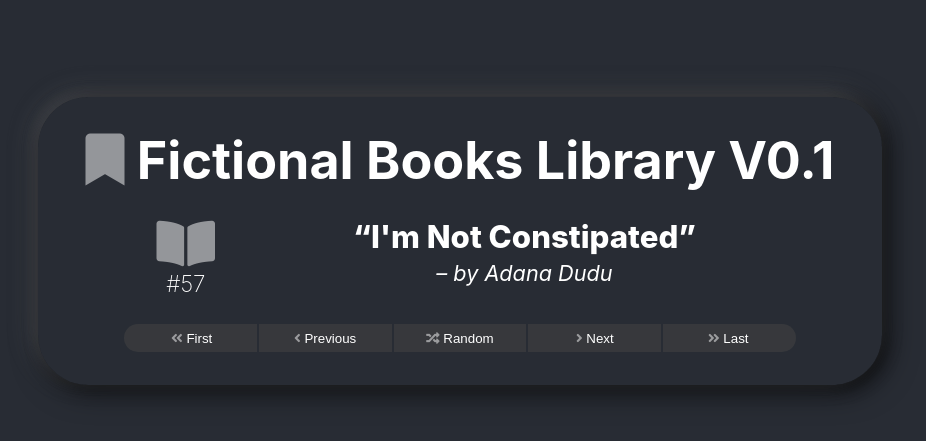
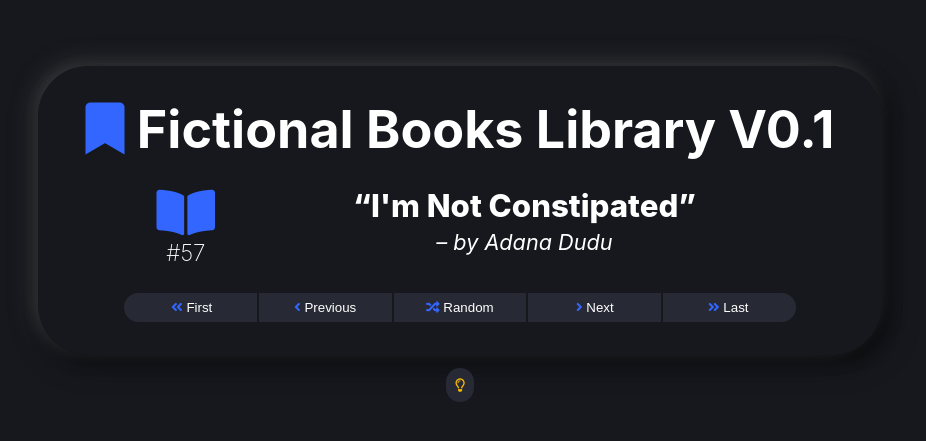
Before and after one commit to thebigdavec/fictional-books-library, a React (Create React App) app: page / in a window 1280 px wide. Shown: the part 159-600 px from the top of the page, without its empty margins (180-1106 px from the left). Built offline with nearby package versions, Linux system fonts and the light colour scheme.

Commit message:
add base / accent colour and toggle switch for light/dark modes

```diff
--- a/src/App.css
+++ b/src/App.css
@@ -1,6 +1,18 @@
+:root {
+    --main-clr-h: 225deg;
+    --background-clr-dark: hsl(var(--main-clr-h), 15%, 10%);
+    --background-clr: hsl(var(--main-clr-h), 15%, 18%);
+    --background-clr-light: hsl(var(--main-clr-h), 15%, 32%);
+    --accent-clr-dark: hsl(var(--main-clr-h),100%,20%);
+    --accent-clr: hsl(var(--main-clr-h), 100%, 50%);
+    --accent-clr-light: hsl(var(--main-clr-h), 100%, 60%);
+}
+
+
 .App {
     text-align: center;
-    background-color: #282c34;
+    background-color: var(--background-clr-dark);
+    /* background-color: #282c34; */
     min-height: 100vh;
     display: flex;
     flex-direction: column;
@@ -8,6 +20,10 @@
     justify-content: center;
     font-size: calc(10px + 2vmin);
     color: white;
+}
+
+.lightmode {
+    filter: invert(1) hue-rotate(180deg);
 }
 
 .book-title {
@@ -25,7 +41,7 @@
 
 .fa,
 .fas {
-    opacity: .5;
+    color: var(--accent-clr-light);
 }
 
 .book-number {
@@ -56,7 +72,7 @@ cite::before {
 
 button {
     color: white;
-    background: #4448;
+    background-color: var(--background-clr);
     padding: .5em 1.5em;
     border: none;
     outline: none;
@@ -64,18 +80,19 @@ button {
     transition: background-color 250ms ease-out;
 }
 
-button:first-of-type {
+.button-panel button:first-of-type {
     border-radius: 2em 0 0 2em;
     padding-left: 1.7em;
 }
 
-button:last-of-type {
+.button-panel button:last-of-type {
     border-radius: 0 2em 2em 0;
     padding-right: 1.7em;
 }
 
+
 button:hover {
-    background-color: grey;
+    background-color: var(--background-clr-light);
 }
 
 button:focus,
@@ -84,9 +101,16 @@ button:active {
 }
 
 button[disabled] {
-    background-color: #282c34;
-    color: #999;
+    background-color: var(--background-clr-dark);
+    color: #9998;
     box-shadow: none;
+}
+
+.button-round {
+    color: hsl(calc( var(--main-clr-h) + 180deg ), 100%, 50%);
+    border-radius: 2em;
+    margin: 1em;
+    padding: .6rem;
 }
 
 .book-details {
--- a/src/App.js
+++ b/src/App.js
@@ -123,15 +123,16 @@ class App extends React.Component {
 				{ title: 'Where are you?', author: 'Colin Yoname', contributor: 'Damien' }
 			],
 			index: 0,
-			prevButton: '',
-			nextButton: ''
+			lightmode: false
 		};
+
 		this.firstIndex = this.firstIndex.bind(this);
 		this.previousIndex = this.previousIndex.bind(this);
 		this.nextIndex = this.nextIndex.bind(this);
 		this.lastIndex = this.lastIndex.bind(this);
 		this.randomIndex = this.randomIndex.bind(this);
 		this.checkButtons = this.checkButtons.bind(this);
+		this.toggleDarkMode = this.toggleDarkMode.bind(this);
 	}
 
 	firstIndex = () => {
@@ -209,8 +210,19 @@ class App extends React.Component {
 		}
 	};
 
+	toggleDarkMode = () => {
+		const newLightMode = !this.state.lightmode;
+		this.setState({
+			lightmode: newLightMode
+		})
+		document.querySelector('.App').classList.toggle('lightmode');
+	}
+
 	componentDidMount() {
 		this.checkButtons(this.randomIndex());
+		if (this.state.lightmode) {
+			document.querySelector('.App').classList.add('lightmode');
+		}
 	}
 
 	render() {
@@ -248,6 +260,7 @@ class App extends React.Component {
 						</button>
 					</div>
 				</div>
+				<button onClick={this.toggleDarkMode} className="button-round"><i class="far fa-lightbulb"></i></button>
 			</div>
 		);
 	}
```
